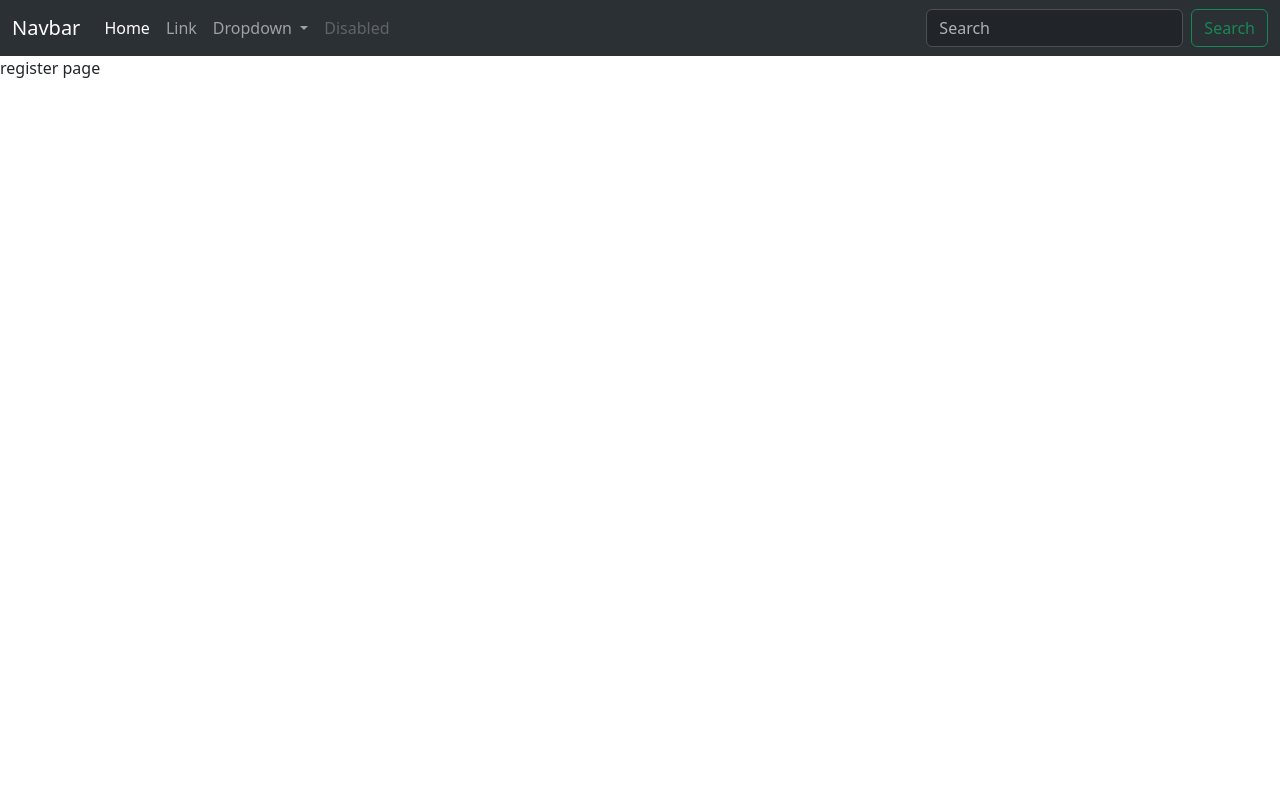
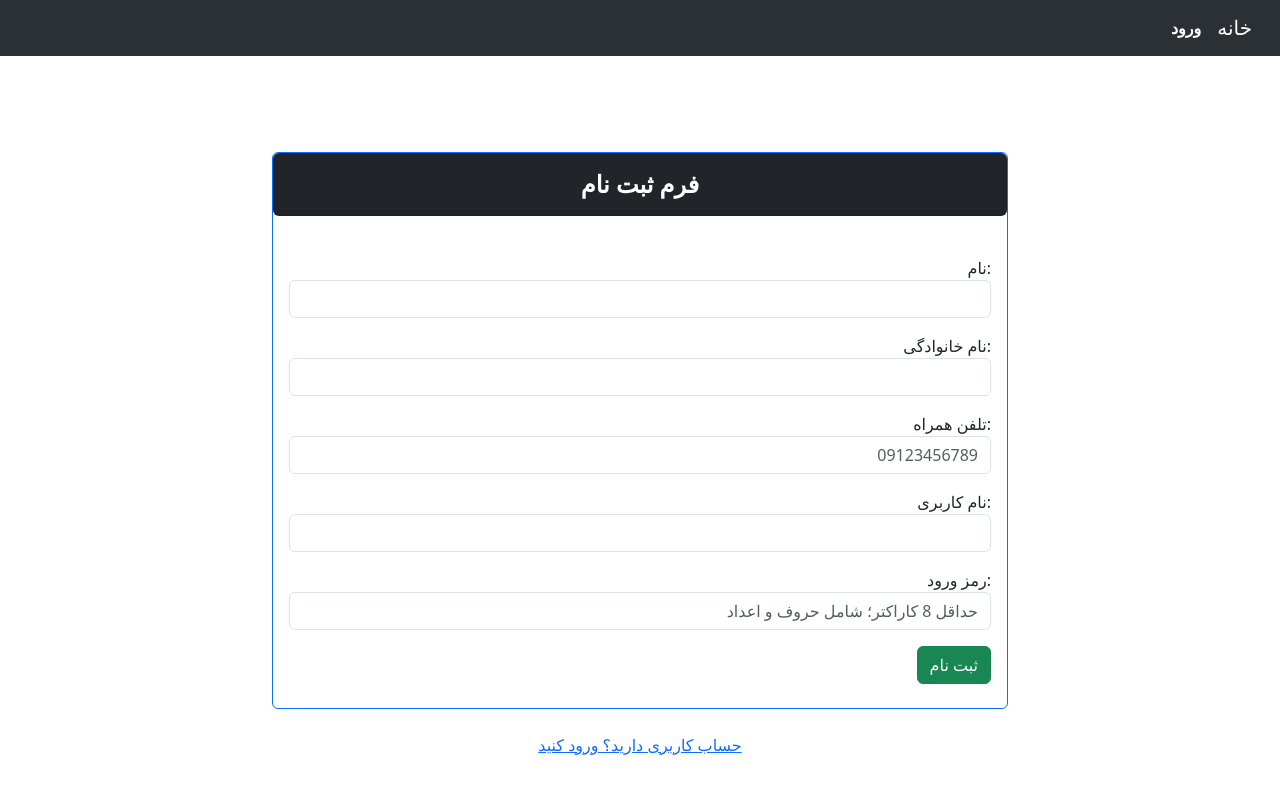
Before and after one commit to Sajjadtempns/practice, a Django app: page /registration/register/ in a window 1280 px wide. Before the commit the page ends 78 px from the top, so only its background shows below. Run offline with Django 5.2, Linux system fonts and the light colour scheme; some libraries are stand-ins or nearby versions.

Commit message:
adding login and log out

```diff
--- a/core/settings.py
+++ b/core/settings.py
@@ -123,3 +123,7 @@ STATICFILES_DIRS = [
 
 MEDIA_URL = '/media/'
 MEDIA_ROOT = BASE_DIR / 'media'
+
+LOGIN_REDIRECT_URL = '/registration/profile/'
+LOGOUT_REDIRECT_URL = '/accounts/login/'
+LOGIN_URL = '/accounts/login/'
--- a/core/urls.py
+++ b/core/urls.py
@@ -15,9 +15,14 @@ Including another URLconf
     2. Add a URL to urlpatterns:  path('blog/', include('blog.urls'))
 """
 from django.contrib import admin
-from django.urls import path, include
+from . import views
+from django.urls import path, include, reverse_lazy
+from django.contrib.auth import views as auth_views
 
 urlpatterns = [
     path('admin/', admin.site.urls),
     path('registration/', include('registration.urls')),
+    path('', view= views.home, name= 'home'),
+    path('accounts/login/', auth_views.LoginView.as_view(), name='login'),
+    path('accounts/logout/', auth_views.LogoutView.as_view(), name='logout'),
 ]
--- a/registration/forms.py
+++ b/registration/forms.py
@@ -1,14 +1,29 @@
 from django import forms
-from .models import Register
+from .models import Profile
+from django.core.validators import RegexValidator
 
-class User(forms.ModelForm):
+
+class UserRegistrationForm(forms.ModelForm):
+    password = forms.CharField(max_length=100,
+                               validators= [RegexValidator(
+                                   regex= r'^[a-zA-Z0-9]{8,}$',
+                                   message= 'رمز عبور باید حداقل 8 کاراکتر شامل حروف یا اعداد باشد')],
+                                   widget= forms.PasswordInput(attrs= {'class': 'form-control input-lg text-end',
+                                                                       'placeholder': 'حداقل 8 کاراکتر؛ شامل حروف و اعداد'
+                                                                       }
+                                                                ),
+                                                                label= 'رمز ورود'
+    )
+
+    username = forms.CharField(widget=forms.TextInput(attrs={'class': 'form-control text-end'}), label='نام کاربری')
+
     class Meta:
-        model = Register,
-        fields = ["fname", "lname", "num", "user_name", "password"]
+        model = Profile
+        fields = ["fname", "lname", "num", "username", "password"]
         widgets = {
-            "fname": forms.TextInput(attrs= {'class': 'form-control'}),
-            "lname": forms.TextInput(attrs= {'class': 'form-control'}),
-            "num": forms.TextInput(attrs= {'class': 'form-control'}),
-            "user_name": forms.TextInput(attrs= {'class': 'form-control'}),
-            "password": forms.PasswordInput(attrs= {'class': 'form-control'})
+            "fname": forms.TextInput(attrs= {'class': 'form-control text-end'}),
+            "lname": forms.TextInput(attrs= {'class': 'form-control text-end'}),
+            "num": forms.TextInput(attrs= {'class': 'form-control text-end', 'placeholder': '09123456789'}),
+            #"username": forms.TextInput(attrs= {'class': 'form-control text-end'}),
+            #"password": forms.PasswordInput(attrs= {'class': 'form-control text-end'})
         }
--- a/registration/models.py
+++ b/registration/models.py
@@ -1,8 +1,10 @@
 from django.db import models
 from django.core.validators import RegexValidator
+from django.contrib.auth.models import User
 
-class Register(models.Model):
-    phone_validator = RegexValidator(r'^09\d{9}$', message= 'تلفن همراه را به درستی وارد کنید')
+class Profile(models.Model):
+    user = models.OneToOneField(User, on_delete= models.CASCADE, verbose_name= 'کاربر')
+    phone_validator = RegexValidator(r'^09\d{9}$', message= 'مثال: 09123456789')
     fname = models.CharField(max_length= 25, verbose_name= 'نام')
     lname = models.CharField(max_length= 25, verbose_name= 'نام خانوادگی')
     num = models.CharField(
@@ -10,11 +12,11 @@ class Register(models.Model):
         verbose_name= 'تلفن همراه',
         validators= [phone_validator]
     )
-    user_name = models.CharField(max_length=23, verbose_name= 'نام کاربری')
-    password = models.CharField(max_length=50, validators= [RegexValidator(
-        regex= r'^[a-zA-Z0-9]{8,}$',
-        message= 'رمز عبور باید حداقل 8 کاراکتر شامل حروف یا اعداد باشد'
-    )])
+    # username = models.CharField(max_length=23, verbose_name= 'نام کاربری')
+    # password = models.CharField(max_length=50, validators= [RegexValidator(
+    #    regex= r'^[a-zA-Z0-9]{8,}$',
+    #    message= 'رمز عبور باید حداقل 8 کاراکتر شامل حروف یا اعداد باشد'
+    #)])
 
     registered_at = models.DateTimeField(auto_now_add= True)
 
--- a/registration/templates/registration/register.html
+++ b/registration/templates/registration/register.html
@@ -1,8 +1,26 @@
 {% extends "base.html" %}
 
 {% block content %}
-<body>
-    register page
-</body>
+<div class="container mt-5 pt-5 bnazanin">
+    <div class="row justify-content-center">
+        <div class="col-md-8">
+            <div class="card border-primary mb-3" style="max-width: ;">
+                <div class="card text-bg-dark mb-3">
+                    <h4 class= "my-3 text-center"><strong>فرم ثبت‌ نام</strong></h4>
+                </div>
+                <div class="card-body">
+                    <form method="post" enctype="multipart/form-data" class= "my-2 text-end">
+                        {% csrf_token %}
+                        {{ form.as_p }}
+                        <button type="submit" class="btn btn-success">ثبت نام</button>
+                    </form>
+                </div>
+            </div>
+        </div>
+    </div>
+</div>
+<div class="text-center mt-2 mb-5">
+    <a href="{% url "login" %}">حساب کاربری دارید؟ ورود کنید</a>
+</div>
 {% endblock  %}
 </html>
--- a/registration/urls.py
+++ b/registration/urls.py
@@ -1,7 +1,8 @@
-# registration/urls.py
 from django.urls import path
 from . import views
 
 urlpatterns = [
-    path('register/', views.register, name='register')
+    path('register/', views.register, name= 'register'),
+    path('profile/', views.profile, name= 'profile'),
+    path('loging_out', view= views.loging_out, name= 'loging_out')
 ]
--- a/registration/views.py
+++ b/registration/views.py
@@ -1,5 +1,39 @@
-from django.shortcuts import render
+from django.shortcuts import render, redirect
+from django.contrib.auth.models import User
+from django.contrib.auth import logout
+from .forms import UserRegistrationForm
+from django.contrib.auth.decorators import login_required
 
 def register(request):
-    #if request.method == 'POST':
-    return render(request, 'registration/register.html')
+    if request.user.is_authenticated:
+        return redirect(to= 'profile')
+    elif request.method == 'POST':
+        form = UserRegistrationForm(request.POST)
+        if form.is_valid():
+            user = User.objects.create_user(
+                username= form.cleaned_data['username'],
+                password= form.cleaned_data['password']
+            )
+            profile = form.save(commit= False)
+            profile.user = user
+            profile.save()
+            return redirect('login')
+    else:
+        form = UserRegistrationForm()
+
+    return render(request, 'registration/register.html', {'form': form})
+
+@login_required
+def profile(request):
+    user = request.user
+    context = {
+        'user': user,
+        'profile': user.profile
+    }
+    return render(request, 'registration/profile.html', context=context)
+
+def loging_out(request):
+    if request.method == 'POST':
+        logout(request)
+        return redirect(to= 'login')
+    return render(request, 'registration/loging_out.html')
--- a/templates/base.html
+++ b/templates/base.html
@@ -1,50 +1,28 @@
 {% load static %}
 <!DOCTYPE html>
-<html lang="en">
+<html lang="fa">
 <head>
     <meta charset="UTF-8">
     <meta name="viewport" content="width=device-width, initial-scale=1.0">
     <title>سامانه دانشگاهی</title>
     <link rel="stylesheet" href="{% static 'css/bootstrap.min.css' %}">
     <script src="{% static 'js/bootstrap.bundle.min.js' %}"></script>
+    <link rel="stylesheet" href= "{% static 'css/custom_fonts.css' %}">
 </head>
+<body>
   <nav class="navbar navbar-expand-lg bg-body-tertiary" data-bs-theme="dark">
-  <div class="container-fluid">
-    <a class="navbar-brand" href="#">Navbar</a>
-    <button class="navbar-toggler" type="button" data-bs-toggle="collapse" data-bs-target="#navbarSupportedContent" aria-controls="navbarSupportedContent" aria-expanded="false" aria-label="Toggle navigation">
-      <span class="navbar-toggler-icon"></span>
-    </button>
-    <div class="collapse navbar-collapse" id="navbarSupportedContent">
-      <ul class="navbar-nav me-auto mb-2 mb-lg-0">
+    <div class="container-fluid d-flex">
+      <div class="d-flex ms-auto align-items-center flex-row-reverse">
+        <a class="navbar-brand sahel ms-2" href="{% url 'home' %}">خانه</a>
+        <ul class="navbar-nav mb-2 mb-lg-0">
           <li class="nav-item">
-          <a class="nav-link active" aria-current="page" href="#">Home</a>
-        </li>
-        <li class="nav-item">
-          <a class="nav-link" href="#">Link</a>
-        </li>
-        <li class="nav-item dropdown">
-          <a class="nav-link dropdown-toggle" href="#" role="button" data-bs-toggle="dropdown" aria-expanded="false">
-            Dropdown
-          </a>
-          <ul class="dropdown-menu">
-            <li><a class="dropdown-item" href="#">Action</a></li>
-            <li><a class="dropdown-item" href="#">Another action</a></li>
-            <li><hr class="dropdown-divider"></li>
-            <li><a class="dropdown-item" href="#">Something else here</a></li>
-          </ul>
-        </li>
-        <li class="nav-item">
-          <a class="nav-link disabled" aria-disabled="true">Disabled</a>
+            <a class="nav-link active sahel" href="{% url 'register' %}"><strong>ورود</strong></a>
           </li>
         </ul>
-      <form class="d-flex" role="search">
-        <input class="form-control me-2" type="search" placeholder="Search" aria-label="Search"/>
-        <button class="btn btn-outline-success" type="submit">Search</button>
-      </form>
       </div>
     </div>
   </nav>
-
+</body>
 {% block content %}
 
 {% endblock  %}
```
Also changed, not shown: db.sqlite3. Lines whose indentation alone changed are shown as unchanged.
